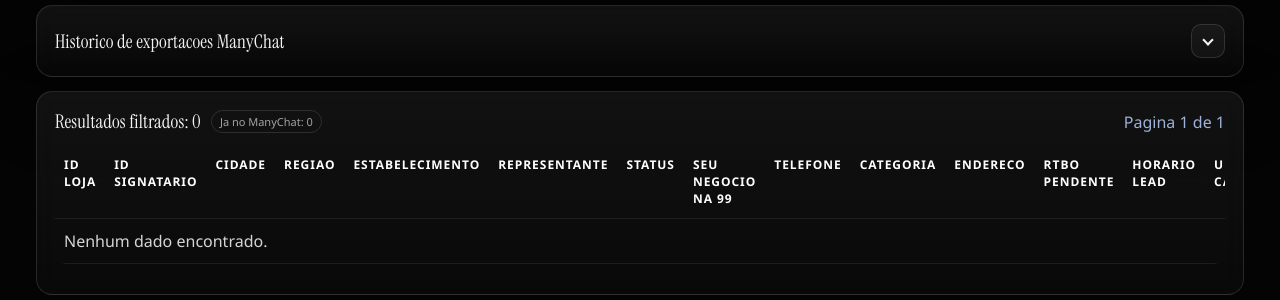
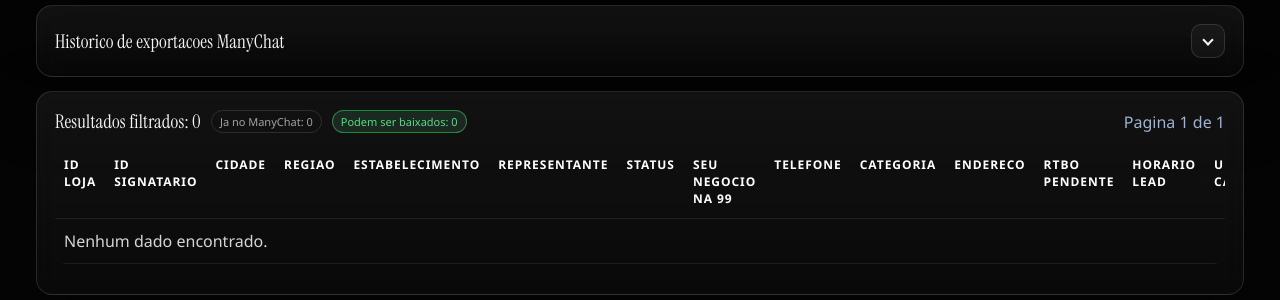
Before and after one commit to Romariorrs/Sistema-Imperio-Delivery, a Django app: page /macros/ in a window 1280 px wide; the page is wider, and only the part inside the window is pictured. Shown: the part 2079-2379 px from the top of that part. Run offline with Django 4.2, Linux system fonts and the light colour scheme; the visitor is signed in with stand-in values (Sample User, id 1); data comes from the database, SQL or seed files in the repository; data that the repository does not hold is empty.

Commit message:
Mostra contador de leads liberados pro ManyChat na Consulta Detalhada
Ao lado de "Resultados filtrados" e "Ja no ManyChat" aparece agora um
terceiro contador verde "Podem ser baixados", contando quantos dos
resultados filtrados estao fora das cidades bloqueadas do ManyChat
(nao aplica os outros filtros do export como telefone/RTBO/status).

Co-Authored-By: Claude Sonnet 5 <noreply@anthropic.com>

```diff
--- a/contabilidade/macros/views.py
+++ b/contabilidade/macros/views.py
@@ -761,6 +761,7 @@ def macro_list(request):
             if _export_tracking_enabled()
             else 0
         )
+        filtered_manychat_downloadable_count = _exclude_blocked_cities(filtered_queryset).count()
         cities = _base_macrolead_queryset().exclude(city="").values_list("city", flat=True).distinct().order_by("city")
         contract_statuses = (
             _base_macrolead_queryset().exclude(contract_status="")
@@ -790,6 +791,7 @@ def macro_list(request):
         last_capture_at = None
         filtered_count = 0
         filtered_manychat_exported_count = 0
+        filtered_manychat_downloadable_count = 0
         cities = []
         contract_statuses = []
         categories = []
@@ -814,6 +816,7 @@ def macro_list(request):
         "page_obj": page_obj,
         "filtered_count": filtered_count,
         "filtered_manychat_exported_count": filtered_manychat_exported_count,
+        "filtered_manychat_downloadable_count": filtered_manychat_downloadable_count,
         "cities": cities,
         "contract_statuses": contract_statuses,
         "business_99_statuses": business_99_statuses,
--- a/templates/macros/list.html
+++ b/templates/macros/list.html
@@ -21,6 +21,7 @@
     }
     .macro-title-wrap { display: flex; align-items: center; gap: 8px; }
     .macro-tag { font-size: 11px; color: var(--muted); border: 1px solid var(--border); border-radius: 999px; padding: 3px 8px; }
+    .macro-tag-green { color: #5fd88a; border-color: rgba(95, 216, 138, 0.45); background: rgba(95, 216, 138, 0.12); }
     .macro-nav { display: flex; gap: 8px; flex-wrap: wrap; }
     .macro-nav .tab {
         border: 1px solid var(--border);
@@ -959,6 +960,7 @@
                 <h3 style="margin:0;">Resultados filtrados: {{ filtered_count }}</h3>
                 {% if export_tracking_enabled %}
                     <span class="macro-tag" title="Quantos desses resultados ja foram exportados para o ManyChat">Ja no ManyChat: {{ filtered_manychat_exported_count }}</span>
+                    <span class="macro-tag macro-tag-green" title="Quantos desses resultados estao fora das cidades bloqueadas do ManyChat e podem ser baixados">Podem ser baixados: {{ filtered_manychat_downloadable_count }}</span>
                 {% endif %}
             </div>
             <div style="color:#9fb2d7;">Pagina {{ page_obj.number }} de {{ page_obj.paginator.num_pages }}</div>
```
